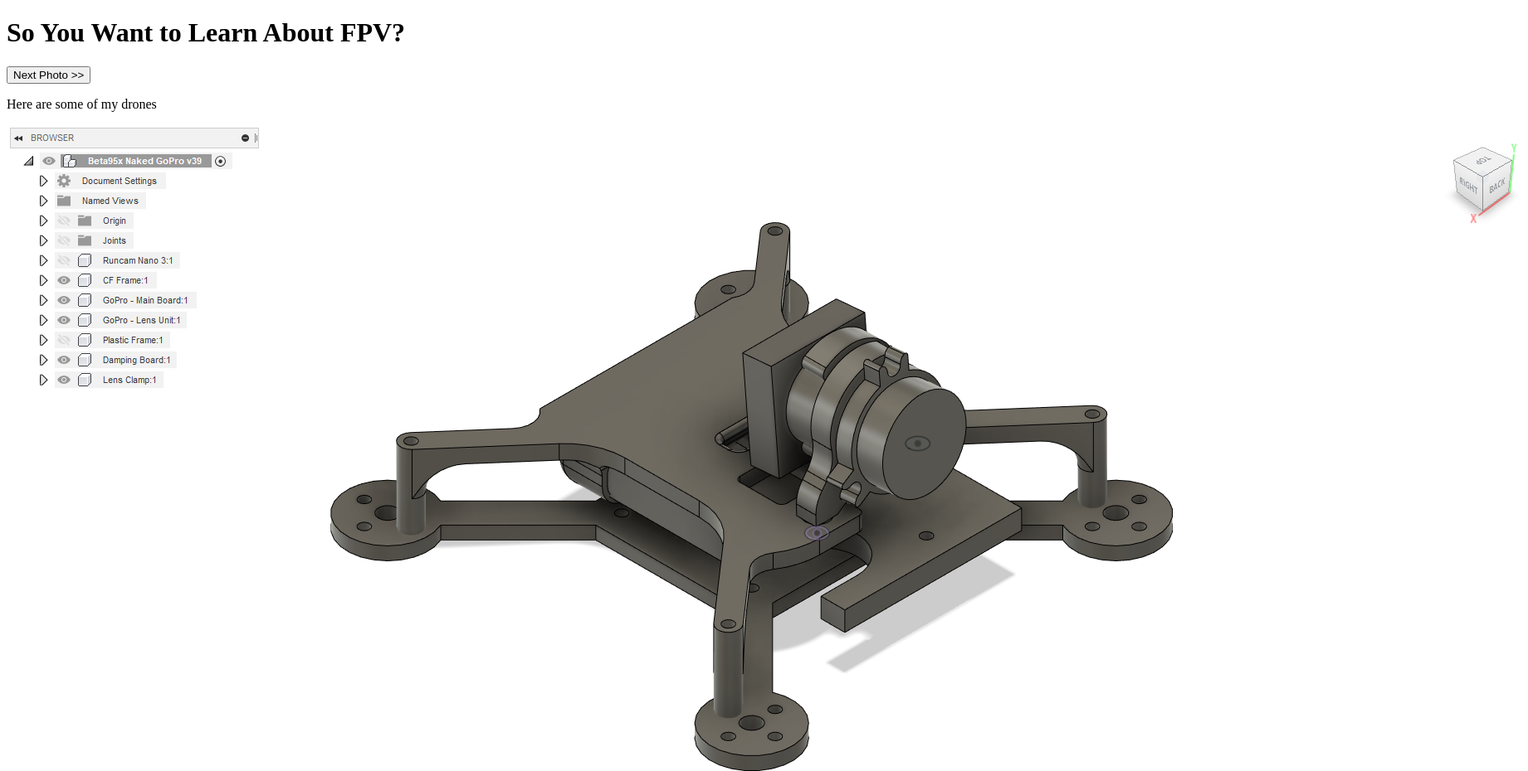
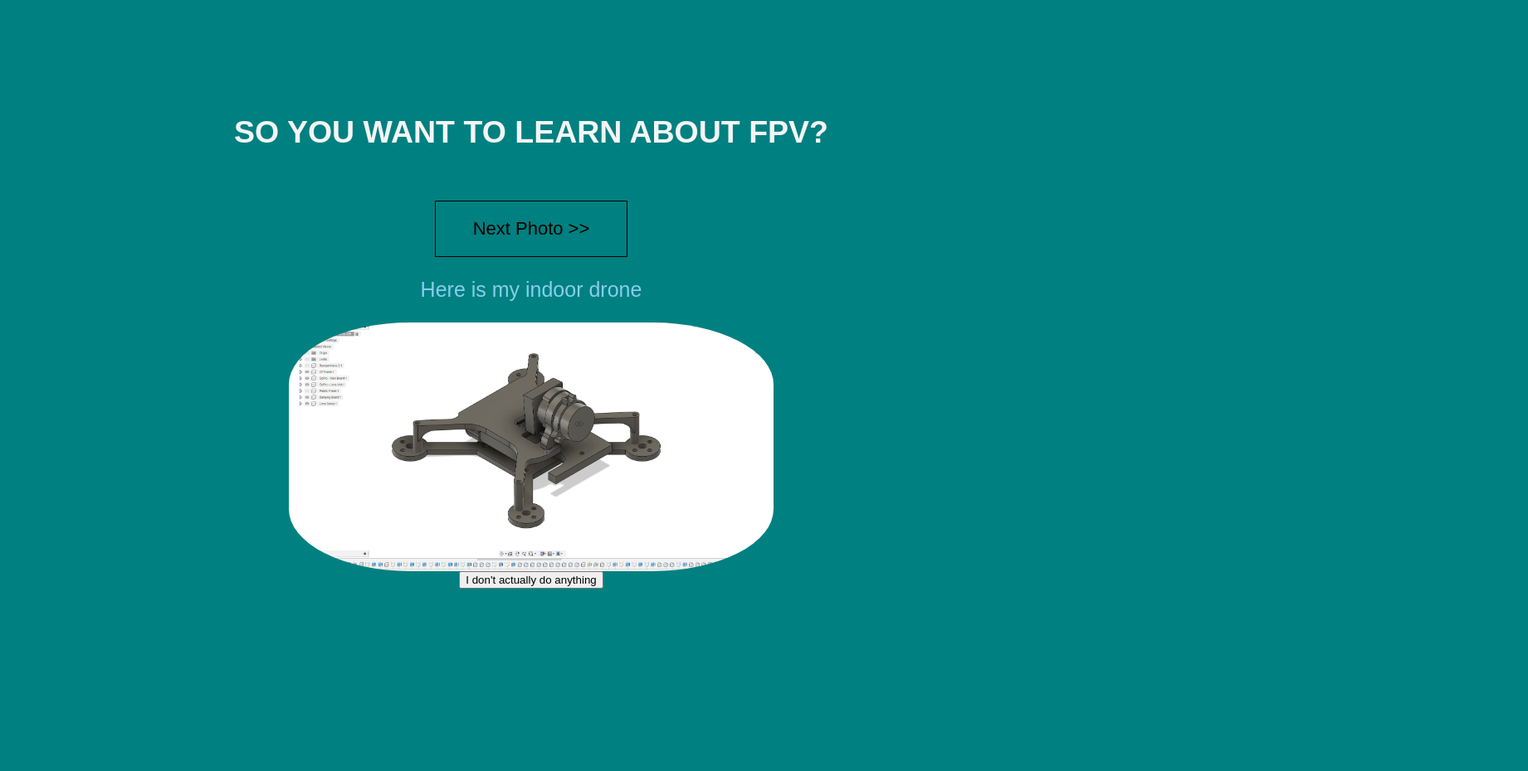
Before and after one commit to HenryT-Chou/MyFirstWebDevProject, a plain HTML site: page Drone_Website/index.html in a window 1280 px wide. Shown: the top 930 px of the page at 83% size, 1841 px wide, since content can reach past the window. After the commit the page ends 816 px from the top, so only its background shows below. Drawn offline with Linux system fonts and the light colour scheme; files whose address does not match are found by name.

Commit message:
added a css file and made style changes and comments

```diff
--- /dev/null
+++ b/Drone_Website/app.css
@@ -0,0 +1,59 @@
+/*this says what is being adjusted*/
+h1
+{
+  color: whitesmoke; /* this is the change that we are going to make */
+  text-transform: uppercase;
+  border-top: slateblue;
+  border-bottom-color: black;
+}
+
+body
+{
+  background-color: teal;
+  color: skyblue;
+  font-family: fantasy;
+  font-weight: 200;
+  font-size: 25px;
+}
+
+/* changes here will only affect the "real button" */
+#real_button
+{
+  /* margin is the spacing of the button between other elements */
+  margin: 30px auto 0;
+  /* padding is the spacing within the box/ button */
+  padding: 20px 45px;
+  background-color: teal;
+  font-size: 22px;
+  text-align: center;
+  border: 1px solid;
+  text-decoration: none;
+  outline: none;
+  text-decoration: none;
+  text-underline-position: below;
+
+}
+
+/* changes here will affect both buttons */
+button:hover
+{
+  transition: ease-in 0.2s;
+  background-color: white;
+  letter-spacing: 2px;
+}
+
+img
+{
+  height: 300px;
+  border-radius: 25%;
+}
+
+#main_body
+{
+  display:flex;
+  flex-direction: column;
+  align-items: center;
+  justify-content: center;
+  /* center the contents 100% in the vertical height */
+  height: 100vh;
+}
--- a/Drone_Website/index.html
+++ b/Drone_Website/index.html
@@ -1,17 +1,25 @@
 <!--index is the homepage-->
 <!DOCTYPE html>
 <html lang="en">
-    <head> <!--link to css or js not important to humans-->
+    <!--link to css or js not important to humans-->
+    <head>
         <meta charset="UTF-8">
         <meta name="viewport" content="width=device-width, initial-scale=1.0">
-        <title>Document</title> <!--this is what shows up in the tab of your browser-->
+        <!--this is what shows up in the tab of your browser-->
+        <title>Drone Zone</title>
+        <link rel="stylesheet" href="app.css">
     </head>
     <body>
-        <h1> <!--goes from h1 - h6 -->
-            So You Want to Learn About FPV?
-        </h1>
-        <button>Next Photo >> </button>
-        <p>Here are some of my drones</p>
-        <img src="D:\Organizer\Coding\GitHub\Repositories\MyFirstWebDevProject\Drone_Website\Pictures\assembly.png">
+        <!-- assigning an id to something basically makes it a seperate variable so you can edit it seperately in css -->
+        <section id="main_body">
+             <!--goes from h1 - h6 -->
+            <h1>
+                So You Want to Learn About FPV?
+            </h1>
+            <button id="real_button"> Next Photo >> </button>
+            <p>Here is my indoor drone</p>
+            <img src="Pictures/assembly.png">
+            <button id="dummy_button">I don't actually do anything</button>
+        </section>
     </body>
 </html>
```
